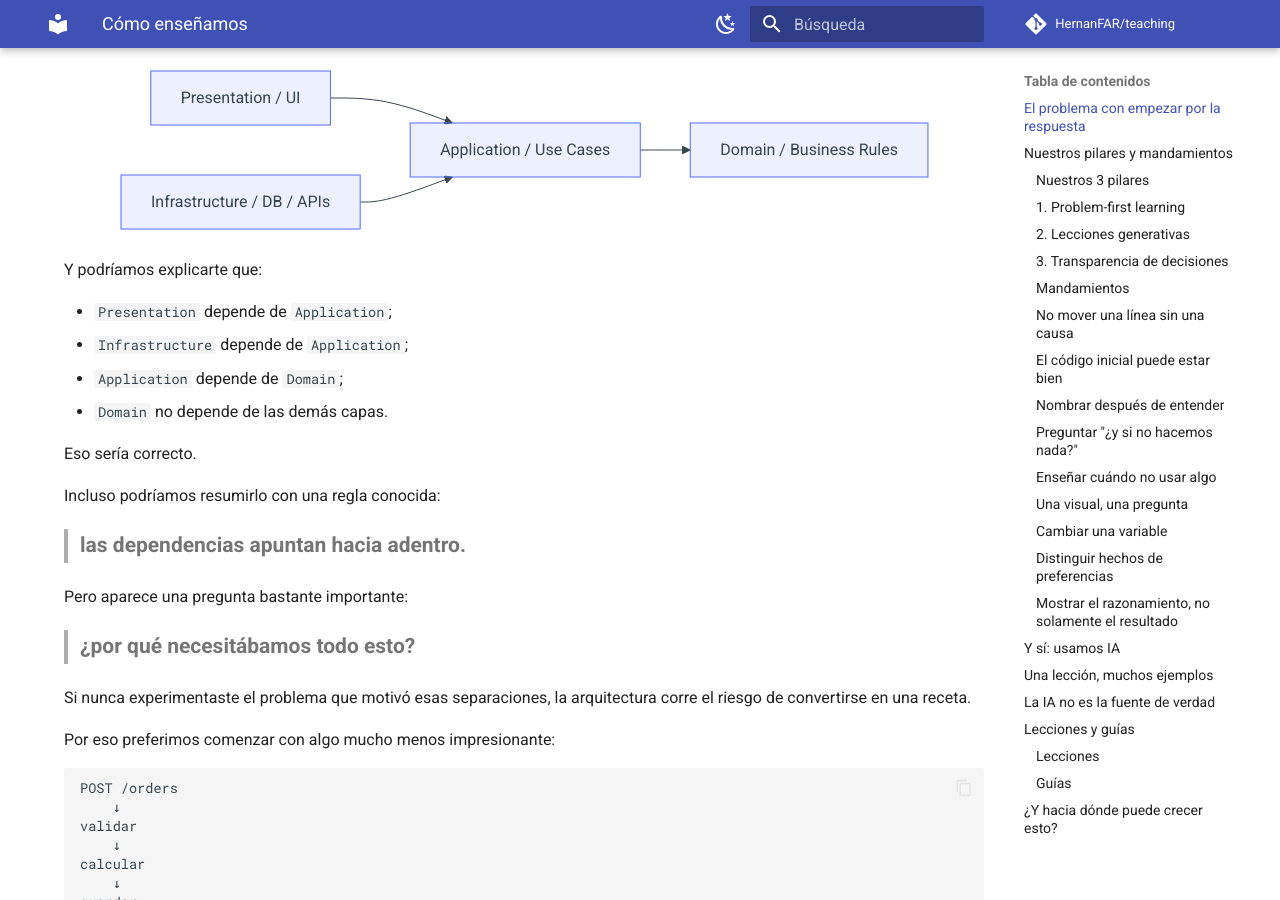
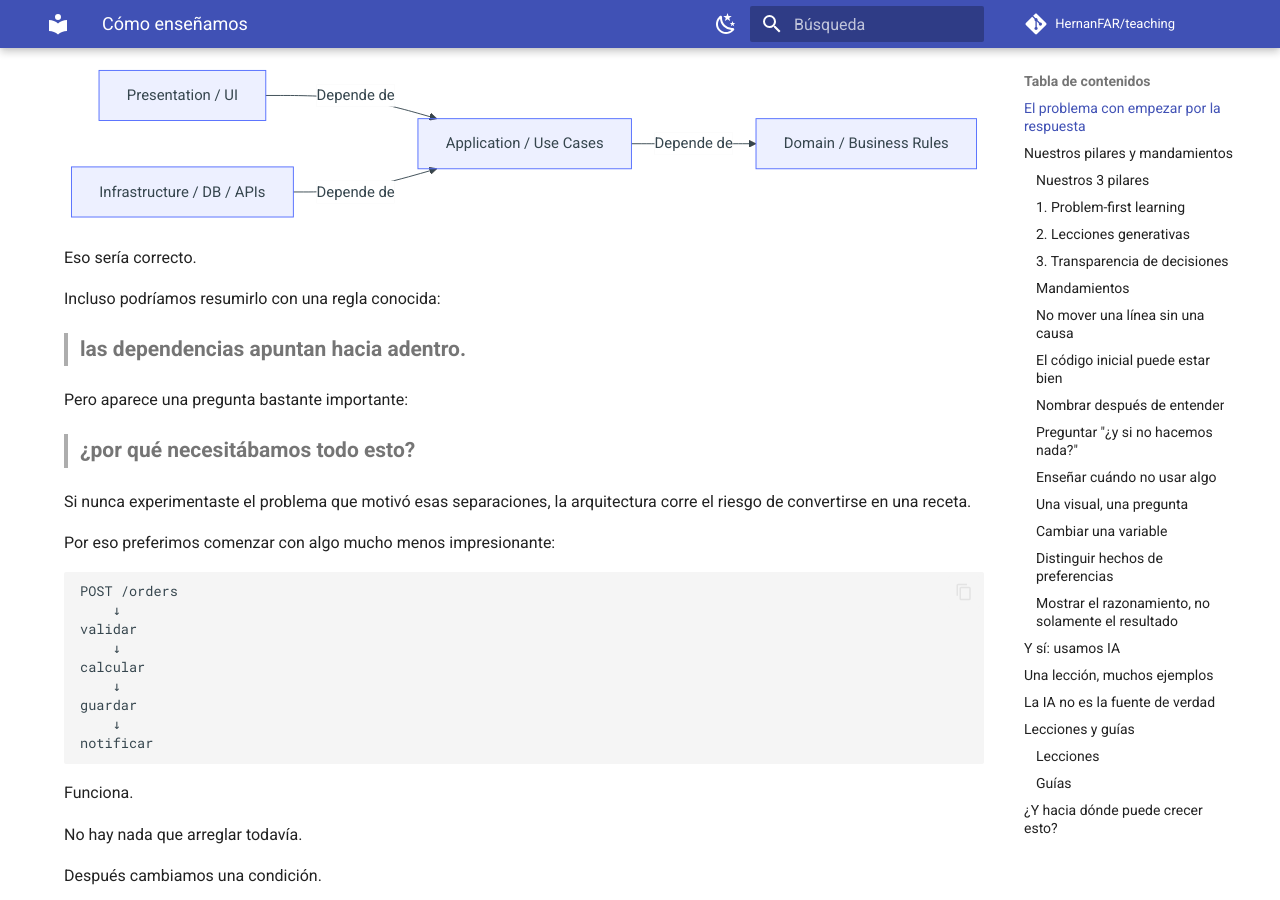
Before and after one commit to HernanFAR/teaching, an MkDocs documentation site: the page built from docs/about/how-we-teach.md, in a window 1280 px wide and 900 px high, scrolled down 1446 px. Built offline with MkDocs 1.6.1 and Material for MkDocs 9.7.7, drawn with Linux system fonts in a browser that asks for light colours; comment, search, counter and statistics services are not loaded.

Commit message:
relaciones

````diff
--- a/docs/about/how-we-teach.md
+++ b/docs/about/how-we-teach.md
@@ -70,17 +70,10 @@ flowchart LR
     A[Application / Use Cases]
     D[Domain / Business Rules]
 
-    P --> A
-    I --> A
-    A --> D
+    P -- Depende de --> A
+    I -- Depende de --> A
+    A -- Depende de --> D
 ```
-
-Y podríamos explicarte que:
-
-- `Presentation` depende de `Application`;
-- `Infrastructure` depende de `Application`;
-- `Application` depende de `Domain`;
-- `Domain` no depende de las demás capas.
 
 Eso sería correcto.
 
````
